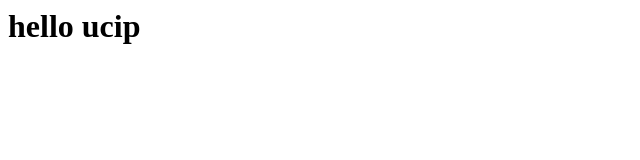
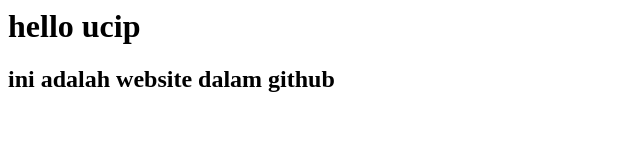
Before and after one commit to bastianwilfred/bastianwilfred.github.io, a plain HTML site: page index.html in a window 1280 px wide. Shown: the whole page, without its empty margins (0-640 px from the left). Drawn offline with Linux system fonts and the light colour scheme.

Commit message:
Update index.html

```diff
--- a/index.html
+++ b/index.html
@@ -3,6 +3,7 @@
 <title>FTI UNAI</title>
 <body>
 <h1> hello ucip </h1>
+<h2> ini adalah website dalam github</h2>
 </body>
 </head>
 </html>
```
